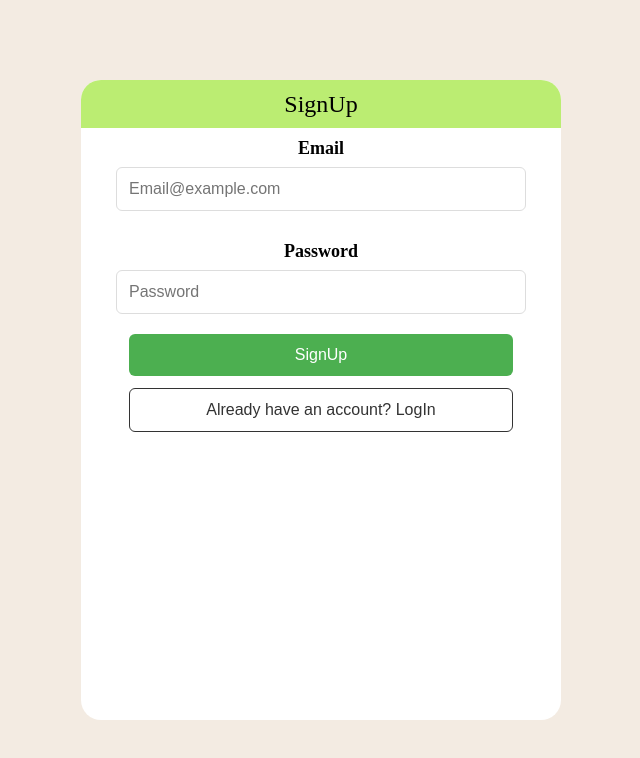
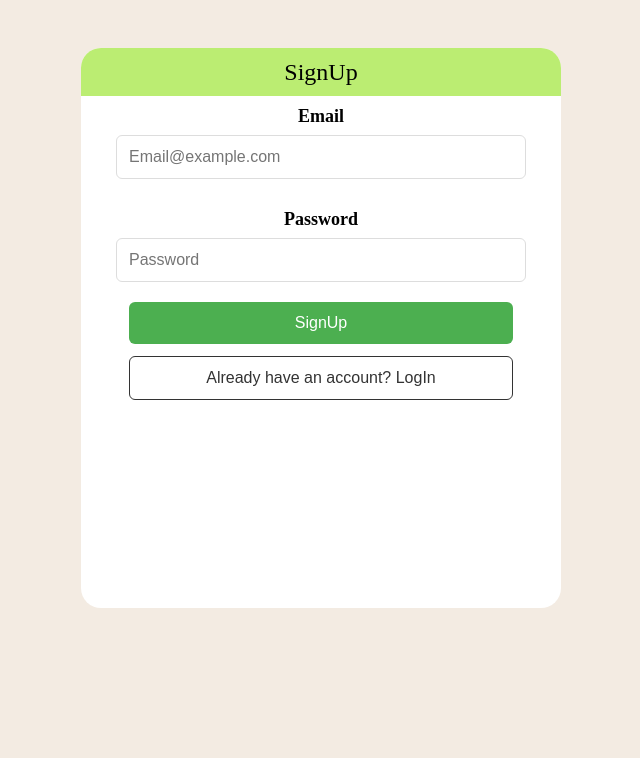
Before and after one commit to Ju-MINJAE/side-projects, a React (Create React App) app in the folder todo-supabase/: page /auth in a window 1280 px wide. Shown: the top 758 px of the page, without its empty margins (319-959 px from the left). Built offline with nearby package versions, Linux system fonts and the light colour scheme.

Commit message:
px -> rem 변경

```diff
--- a/todo-supabase/src/App.css
+++ b/todo-supabase/src/App.css
@@ -8,10 +8,10 @@ body {
 
 .container {
   position: relative;
-  top: 10vh;
-  max-width: 480px;
+  top: 6vh;
+  max-width: 30rem;
+  height: 35rem;
   margin: auto;
   background-color: #ffffff;
-  height: 640px;
   border-radius: 20px;
 }
--- a/todo-supabase/src/styles/ToDoList.module.css
+++ b/todo-supabase/src/styles/ToDoList.module.css
@@ -3,13 +3,13 @@ div.header {
   justify-content: space-between;
   align-items: center;
   width: 100%;
-  height: 6vh;
+  height: 4rem;
   background-color: rgb(187, 237, 114);
   border-radius: 20px 20px 0 0;
 }
 div.header p {
   padding: 10px;
-  font-size: 12px;
+  font-size: 0.875rem;
   font-weight: 300;
 }
 
@@ -18,7 +18,8 @@ div.header button {
 }
 
 div.todo__list {
-  height: 500px;
+  height: 30rem;
+  overflow-y: scroll;
 }
 
 ul {
@@ -69,7 +70,6 @@ span {
   cursor: pointer;
   font-size: 18px;
 }
-
 span:hover {
   opacity: 0.7;
 }
@@ -81,9 +81,9 @@ span:hover {
   color: white;
   border: none;
   border-radius: 5px;
+  padding: 14px;
   cursor: pointer;
   font-size: 16px;
-  padding: 14px;
 }
 .add__task:hover {
   background-color: rgb(71, 88, 44);
```
